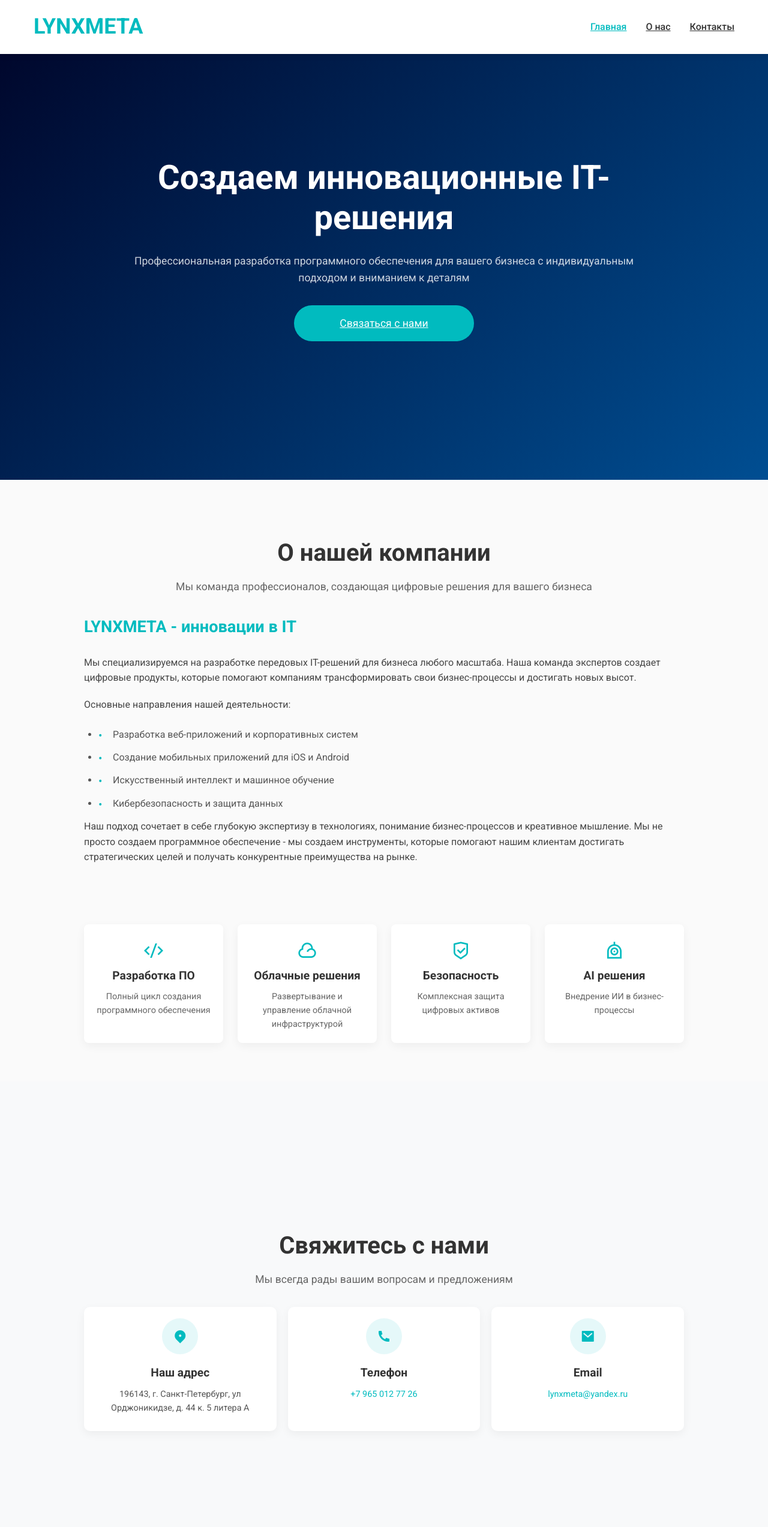
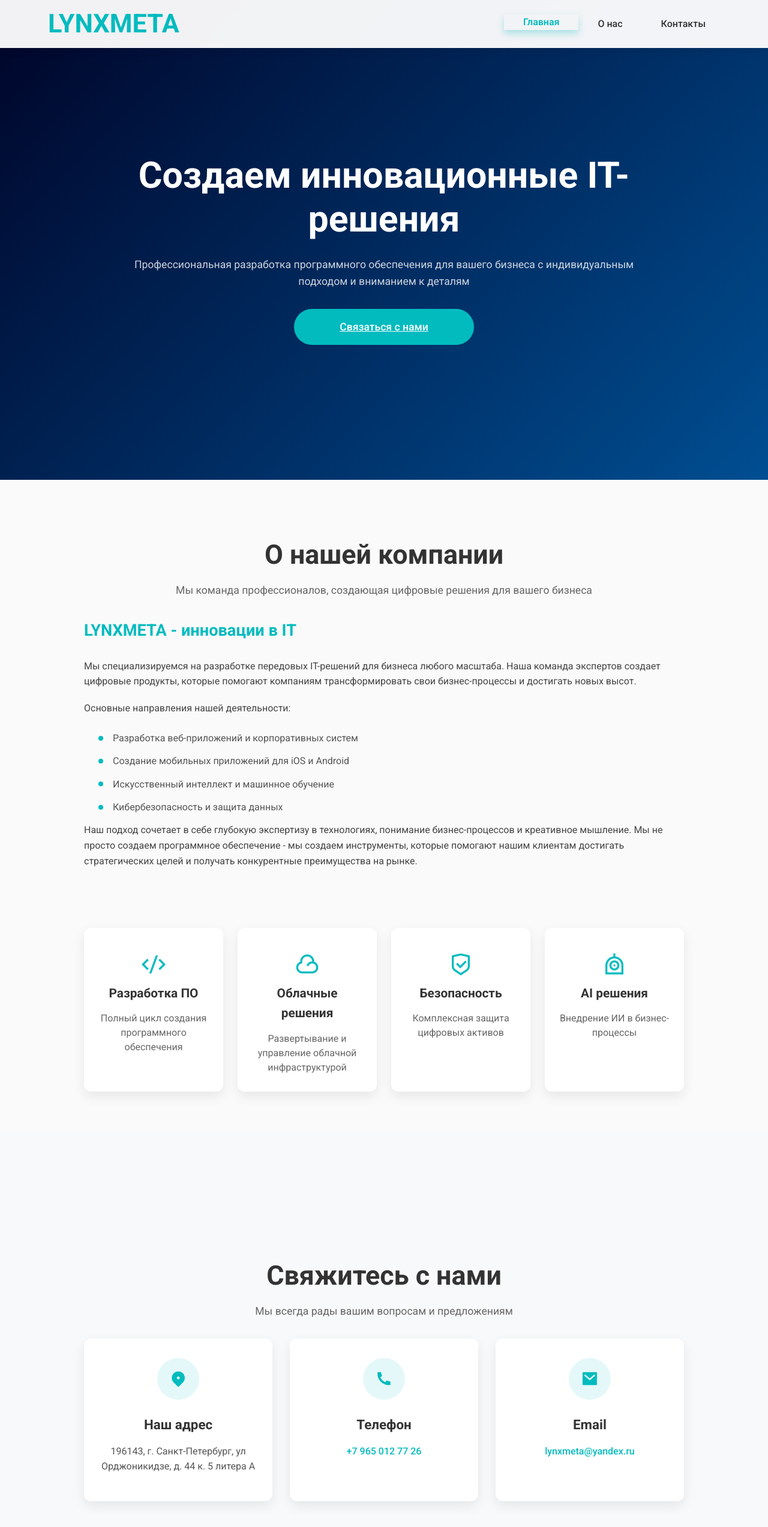
Before and after one commit to victoriyaBarysheva/lynxmeta.github.io, a plain HTML site: page index.html in a window 1280 px wide. Shown: the whole page at 60% size. Drawn offline with nearby package versions, Linux system fonts and the light colour scheme.

Commit message:
chaneg nav links

```diff
--- a/index.html
+++ b/index.html
@@ -20,10 +20,10 @@
         </a>
       </div>
       <button class="nav__menu__btn" id="menu-btn">
-        <i class="ri-menu-3-line"></i>
+        <i class="ri-menu-3-line"></i> <!-- Это шрифтовая иконка -->
       </button>
       <div class="nav__links" id="nav-links">
-        <a href="#home" class="active">Главная</a>
+        <a href="#home">Главная</a>
         <a href="#about">О нас</a>
         <a href="#contacts">Контакты</a>
       </div>
@@ -167,6 +167,76 @@
       });
     });
   </script>
+
+  <script>
+    function throttle(func, limit) {
+      let lastFunc;
+      let lastRan;
+      return function () {
+        const context = this;
+        const args = arguments;
+        if (!lastRan) {
+          func.apply(context, args);
+          lastRan = Date.now();
+        } else {
+          clearTimeout(lastFunc);
+          lastFunc = setTimeout(function () {
+            if ((Date.now() - lastRan) >= limit) {
+              func.apply(context, args);
+              lastRan = Date.now();
+            }
+          }, limit - (Date.now() - lastRan));
+        }
+      }
+    }
+
+    document.addEventListener('DOMContentLoaded', function () {
+      const sections = document.querySelectorAll('section');
+      const navLinks = document.querySelectorAll('.nav__links a');
+
+      // Функция для определения активной секции
+      function setActiveLink() {
+        let current = '';
+
+        sections.forEach(section => {
+          const sectionTop = section.offsetTop;
+          const sectionHeight = section.clientHeight;
+
+          if (window.scrollY >= (sectionTop - sectionHeight / 3)) {
+            current = section.getAttribute('id');
+          }
+        });
+
+        // Обновляем классы для ссылок
+        navLinks.forEach(link => {
+          link.classList.remove('active');
+          if (link.getAttribute('href') === `#${current}`) {
+            link.classList.add('active');
+          }
+        });
+      }
+
+      // Добавляем обработчики событий
+
+      window.addEventListener('scroll', throttle(setActiveLink, 100));
+
+      window.addEventListener('load', throttle(setActiveLink, 100));
+
+      // Плавная прокрутка к секциям
+      navLinks.forEach(link => {
+        link.addEventListener('click', function (e) {
+          e.preventDefault();
+          const targetId = this.getAttribute('href');
+          const targetSection = document.querySelector(targetId);
+
+          window.scrollTo({
+            top: targetSection.offsetTop - 70, // Учитываем высоту шапки
+            behavior: 'smooth'
+          });
+        });
+      });
+    });
+  </script>
 </body>
 
 </html>
--- a/styles.css
+++ b/styles.css
@@ -27,33 +27,48 @@ body {
   line-height: 1.6;
 }
 
-/* Навигация */
+/* ================= НАВИГАЦИЯ ================= */
 nav {
   position: fixed;
   width: 100%;
   z-index: 100;
-  background: var(--white);
-  box-shadow: 0 2px 10px rgba(0, 0, 0, 0.1);
+  background: rgba(255, 255, 255, 0.95);
+  backdrop-filter: blur(10px);
+  box-shadow: 0 2px 15px rgba(0, 0, 0, 0.08);
+  min-height: 80px;
+  display: flex;
+  align-items: center;
+  transition: all 0.3s ease;
 }
 
 .nav__container {
   display: flex;
   justify-content: space-between;
   align-items: center;
-  padding: 1rem;
+  padding: 0 1.5rem;
   max-width: var(--max-width);
   margin: 0 auto;
+  width: 100%;
+  height: 100%;
 }
 
 .nav__logo a {
   color: var(--primary-color);
-  font-size: 1.5rem;
+  font-size: 1.8rem;
   font-weight: 700;
   text-decoration: none;
+  display: flex;
+  align-items: center;
+}
+
+.nav__logo a:before {
+  content: "";
+  margin-right: 8px;
+  font-size: 1.4rem;
 }
 
 .nav__menu__btn {
-  font-size: 1.5rem;
+  font-size: 1.8rem;
   color: var(--text-dark);
   cursor: pointer;
   background: none;
@@ -61,8 +76,17 @@ nav {
   display: flex;
   align-items: center;
   justify-content: center;
+  text-decoration: none;
+  transition: transform 0.3s ease;
+  z-index: 110;
 }
 
+.nav__menu__btn:hover {
+  transform: rotate(90deg);
+  color: var(--primary-color);
+}
+
+/* Мобильное меню */
 .nav__links {
   position: absolute;
   top: 100%;
@@ -70,12 +94,14 @@ nav {
   width: 100%;
   display: flex;
   flex-direction: column;
-  gap: 0.5rem;
-  padding: 1rem;
-  background-color: var(--white);
-  box-shadow: 0 5px 10px rgba(0, 0, 0, 0.1);
+  padding: 1.5rem;
+  background-color: rgba(255, 255, 255, 0.98);
+  backdrop-filter: blur(10px);
+  box-shadow: 0 5px 20px rgba(0, 0, 0, 0.1);
   transform: translateY(-150%);
-  transition: transform 0.4s ease;
+  transition: transform 0.4s cubic-bezier(0.175, 0.885, 0.32, 1.275);
+  border-radius: 0 0 16px 16px;
+  gap: 8px;
 }
 
 .nav__links.open {
@@ -83,20 +109,90 @@ nav {
 }
 
 .nav__links a {
-  padding: 0.75rem 1rem;
+  padding: 1.2rem;
   font-weight: 500;
   color: var(--text-dark);
-  border-bottom: 1px solid rgba(0, 0, 0, 0.05);
-  display: block;
-  text-align: center;
+  display: flex;
+  align-items: center;
+  justify-content: center;
+  min-height: 56px;
+  width: 100%;
+  text-decoration: none;
+  transition: all 0.3s ease;
+  border-radius: 8px;
+  background: rgba(1, 187, 191, 0.05);
+  margin: 4px 0;
 }
 
 .nav__links a:hover,
 .nav__links a.active {
-  color: var(--primary-color);
+  color: white;
+  background-color: var(--primary-color);
+  transform: translateY(-3px);
+  box-shadow: 0 6px 12px rgba(1, 187, 191, 0.3);
 }
 
-/* Секции */
+/* Десктопное меню */
+@media (min-width: 768px) {
+  .nav__menu__btn {
+    display: none;
+  }
+
+  .nav__links {
+    position: static;
+    flex-direction: row;
+    background: transparent;
+    backdrop-filter: none;
+    box-shadow: none;
+    transform: none;
+    width: auto;
+    padding: 0;
+    gap: 0;
+    height: 100%;
+    flex: 1;
+    justify-content: flex-end;
+    border-radius: 0;
+  }
+
+  .nav__links a {
+    padding: 0 1.8rem;
+    border: none;
+    height: 100%;
+    min-height: auto;
+    transition: all 0.3s ease;
+    width: auto;
+    flex-grow: 0;
+    text-decoration: none;
+    background: transparent;
+    margin: 0;
+    position: relative;
+    border-radius: 0;
+  }
+
+  .nav__links a:hover:after {
+    transform: scaleX(1);
+  }
+
+  /* Стиль для активной ссылки */
+  .nav__links a.active {
+    color: var(--primary-color);
+    background: transparent;
+    font-weight: 600;
+  }
+
+  .nav__links a.active:after {
+    transform: scaleX(1);
+    background-color: var(--primary-color);
+  }
+
+  .nav__links a:hover {
+    color: var(--primary-color);
+    background: transparent;
+    transform: translateY(0);
+  }
+}
+
+/* ================= СЕКЦИИ ================= */
 .section {
   padding: 5rem 1rem 3rem;
   min-height: 100vh;
@@ -174,11 +270,13 @@ nav {
   transition: 0.3s;
   cursor: pointer;
   text-align: center;
+  font-weight: 500;
 }
 
 .btn:hover {
   background-color: #018a8d;
   box-shadow: 0 5px 15px rgba(0, 0, 0, 0.2);
+  transform: translateY(-3px);
 }
 
 /* О нас */
@@ -208,6 +306,7 @@ nav {
 .about-text ul {
   padding-left: 1.5rem;
   margin-top: 1.5rem;
+  list-style-type: none;
 }
 
 .about-text li {
@@ -218,11 +317,15 @@ nav {
 }
 
 .about-text li:before {
-  content: "•";
-  color: var(--primary-color);
+  content: "";
   position: absolute;
   left: 0;
-  font-size: 1.2rem;
+  top: 50%;
+  width: 8px;
+  height: 8px;
+  background-color: var(--primary-color);
+  border-radius: 50%;
+  transform: translateY(-50%);
 }
 
 .about-features {
@@ -235,31 +338,34 @@ nav {
 
 .feature-card {
   background: var(--white);
-  padding: 1.2rem; /* Уменьшены отступы */
-  border-radius: 8px;
-  box-shadow: 0 5px 15px rgba(0, 0, 0, 0.05);
+  padding: 1.8rem 1.5rem;
+  border-radius: 12px;
+  box-shadow: 0 8px 20px rgba(0, 0, 0, 0.08);
   text-align: center;
-  transition: transform 0.3s ease;
+  transition: all 0.3s ease;
 }
 
 .feature-card:hover {
-  transform: translateY(-5px);
+  transform: translateY(-8px);
+  box-shadow: 0 12px 25px rgba(0, 0, 0, 0.12);
 }
 
 .feature-card i {
-  font-size: 2rem; /* Уменьшен размер иконок */
+  font-size: 2.5rem;
   color: var(--primary-color);
-  margin-bottom: 0.8rem;
+  margin-bottom: 1.2rem;
 }
 
 .feature-card h4 {
-  font-size: 1.2rem; /* Уменьшен размер заголовка */
-  margin-bottom: 0.5rem;
+  font-size: 1.3rem;
+  margin-bottom: 0.8rem;
+  color: #333;
 }
 
 .feature-card p {
   color: #666;
-  font-size: 0.9rem; /* Уменьшен размер текста */
+  font-size: 1rem;
+  line-height: 1.5;
 }
 
 /* Контакты */
@@ -270,45 +376,54 @@ nav {
 .contact-cards {
   display: grid;
   grid-template-columns: 1fr;
-  gap: 1.2rem; /* Уменьшен промежуток */
+  gap: 1.8rem;
   max-width: 1000px;
   margin: 0 auto;
 }
 
 .contact-card {
   background: var(--white);
-  padding: 1.2rem; /* Уменьшены отступы */
-  border-radius: 10px;
+  padding: 2rem 1.5rem;
+  border-radius: 12px;
   text-align: center;
-  box-shadow: 0 5px 15px rgba(0, 0, 0, 0.05);
+  box-shadow: 0 8px 20px rgba(0, 0, 0, 0.08);
+  transition: all 0.3s ease;
+}
+
+.contact-card:hover {
+  transform: translateY(-5px);
+  box-shadow: 0 12px 25px rgba(0, 0, 0, 0.12);
 }
 
 .card-icon {
-  width: 60px; /* Уменьшен размер */
-  height: 60px; /* Уменьшен размер */
-  margin: 0 auto 1rem; /* Уменьшен отступ */
+  width: 70px;
+  height: 70px;
+  margin: 0 auto 1.5rem;
   display: flex;
   align-items: center;
   justify-content: center;
   background: rgba(1, 187, 191, 0.1);
   border-radius: 50%;
+  font-size: 1.8rem;
+  color: var(--primary-color);
+  transition: all 0.3s ease;
 }
 
-.card-icon i {
-  font-size: 1.5rem; /* Уменьшен размер иконок */
-  color: var(--primary-color);
+.contact-card:hover .card-icon {
+  transform: scale(1.1);
+  background: rgba(1, 187, 191, 0.2);
 }
 
 .contact-card h3 {
-  font-size: 1.2rem; /* Уменьшен размер заголовка */
-  margin-bottom: 0.5rem;
+  font-size: 1.4rem;
+  margin-bottom: 0.8rem;
   color: #333;
 }
 
 .contact-card p {
   color: #555;
-  margin-bottom: 0.5rem;
-  font-size: 0.9rem; /* Уменьшен размер текста */
+  margin-bottom: 0.8rem;
+  font-size: 1rem;
 }
 
 .contact-card a {
@@ -316,8 +431,9 @@ nav {
   text-decoration: none;
   transition: 0.3s;
   display: block;
-  margin-top: 0.5rem;
-  font-size: 0.9rem;
+  margin-top: 0.8rem;
+  font-size: 1rem;
+  font-weight: 500;
 }
 
 .contact-card a:hover {
@@ -325,30 +441,10 @@ nav {
   text-decoration: underline;
 }
 
-/* Адаптация для планшетов */
+/* ================= АДАПТИВНОСТЬ ================= */
 @media (min-width: 768px) {
   .section {
     padding: 6rem 2rem 4rem;
-  }
-
-  .nav__menu__btn {
-    display: none;
-  }
-
-  .nav__links {
-    position: static;
-    flex-direction: row;
-    background: transparent;
-    box-shadow: none;
-    transform: none;
-    width: auto;
-    padding: 0;
-    gap: 2rem;
-  }
-
-  .nav__links a {
-    padding: 0;
-    border: none;
   }
 
   .contact-cards {
@@ -360,14 +456,13 @@ nav {
   }
 }
 
-/* Адаптация для десктопов */
 @media (min-width: 992px) {
   .section-header h2 {
-    font-size: 2.5rem;
+    font-size: 2.8rem;
   }
 
   .home-text h1 {
-    font-size: 3.5rem;
+    font-size: 3.8rem;
   }
 
   .contact-cards {
@@ -375,6 +470,14 @@ nav {
   }
 
   .about-features {
-    grid-template-columns: repeat(4, 1fr); /* 4 колонки для карточек */
+    grid-template-columns: repeat(4, 1fr);
+  }
+
+  .nav__container {
+    padding: 0 2rem;
+  }
+
+  .nav__links a {
+    padding: 0 2rem;
   }
 }
```
Also changed, not shown: contacts.html (deleted, +0 -88 lines).
